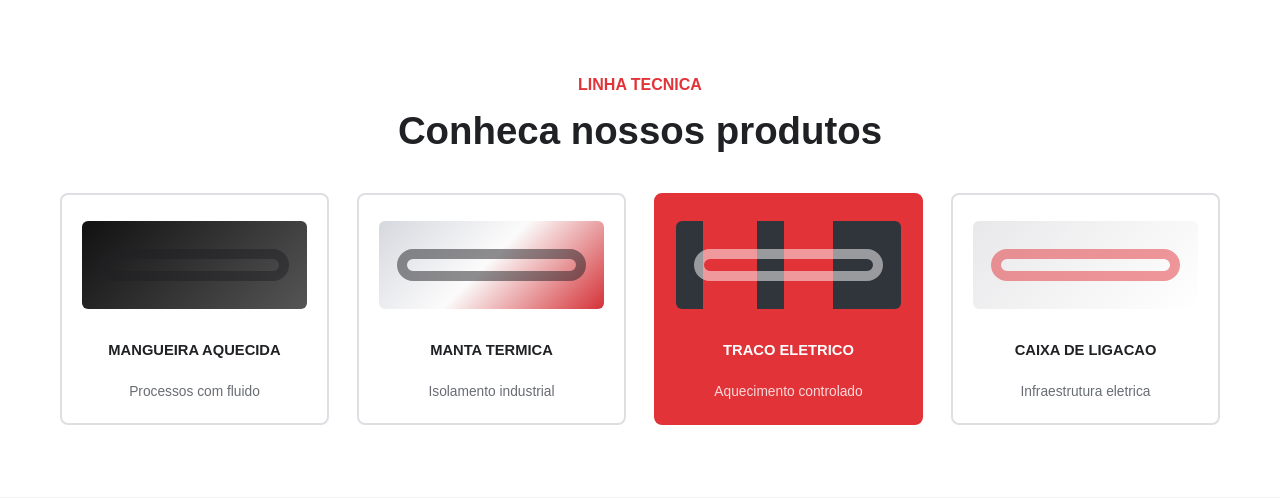
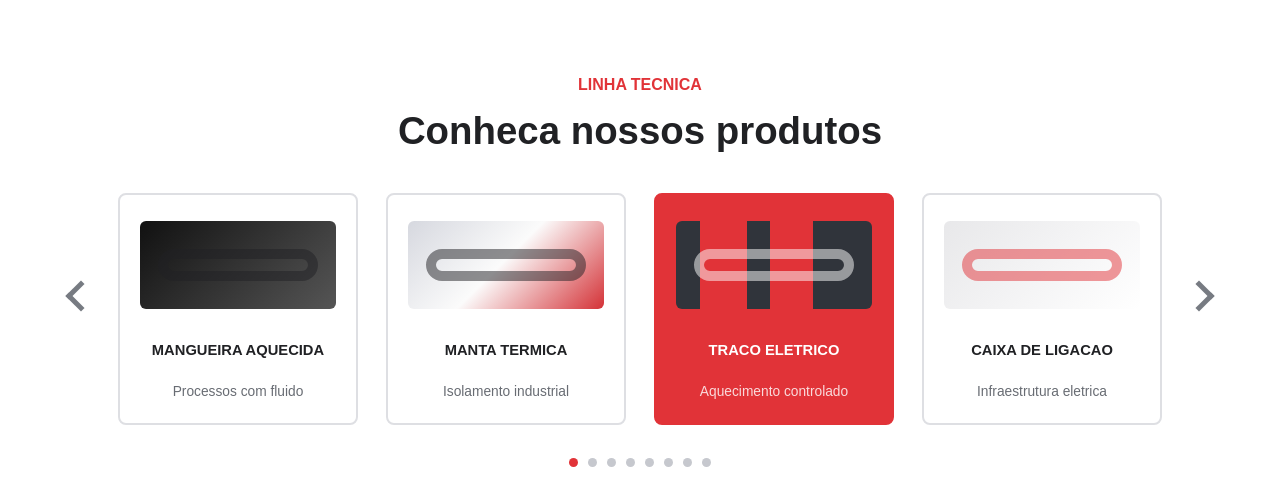
Before and after one commit to ataides01/Thermoflow, a Django app: page / in a window 1280 px wide. Shown: the part 593-1091 px from the top of the page. Run offline with Django 5.2, Linux system fonts and the light colour scheme.

Commit message:
Add autoplay product carousel

```diff
--- a/core/views.py
+++ b/core/views.py
@@ -2,10 +2,14 @@ from django.shortcuts import render
 
 
 PRODUCTS = [
-    {"name": "Mangueira aquecida", "tag": "Processos com fluido"},
-    {"name": "Manta termica", "tag": "Isolamento industrial"},
-    {"name": "Traco eletrico", "tag": "Aquecimento controlado"},
-    {"name": "Caixa de ligacao", "tag": "Infraestrutura eletrica"},
+    {"name": "Mangueira aquecida", "tag": "Processos com fluido", "visual": "hose"},
+    {"name": "Manta termica", "tag": "Isolamento industrial", "visual": "blanket"},
+    {"name": "Traco eletrico", "tag": "Aquecimento controlado", "visual": "trace"},
+    {"name": "Caixa de ligacao", "tag": "Infraestrutura eletrica", "visual": "box"},
+    {"name": "Painel de controle", "tag": "Automacao termica", "visual": "panel"},
+    {"name": "Sensor de temperatura", "tag": "Monitoramento preciso", "visual": "sensor"},
+    {"name": "Cabos aquecedores", "tag": "Alta performance", "visual": "cable"},
+    {"name": "Isolamento removivel", "tag": "Manutencao facilitada", "visual": "insulation"},
 ]
 
 SOLUTIONS = [
--- a/static/css/site.css
+++ b/static/css/site.css
@@ -151,13 +151,24 @@ p { color: var(--muted); line-height: 1.6; }
 
 .section__title { text-align: center; margin-bottom: 42px; }
 
-.product-grid {
-    display: grid;
-    grid-template-columns: repeat(4, minmax(0, 1fr));
+.product-carousel {
+    position: relative;
+    padding: 0 58px 42px;
+}
+
+.product-carousel__viewport {
+    overflow: hidden;
+}
+
+.product-carousel__track {
+    display: flex;
     gap: 28px;
+    transition: transform .55s ease;
+    will-change: transform;
 }
 
 .product-card {
+    flex: 0 0 calc((100% - 84px) / 4);
     min-height: 232px;
     border: 2px solid var(--line);
     border-radius: 8px;
@@ -197,9 +208,59 @@ p { color: var(--muted); line-height: 1.6; }
     opacity: .5;
 }
 
-.product-card__visual--2 { background: linear-gradient(135deg, #d6d8df, #fbfbfb 48%, #d43237); }
-.product-card__visual--3 { background: linear-gradient(90deg, #30343b 12%, transparent 12% 36%, #30343b 36% 48%, transparent 48% 70%, #30343b 70%); }
-.product-card__visual--4 { background: linear-gradient(135deg, #e8e8ea, #ffffff); color: var(--red); }
+.product-card__visual--blanket { background: linear-gradient(135deg, #d6d8df, #fbfbfb 48%, #d43237); }
+.product-card__visual--trace { background: linear-gradient(90deg, #30343b 12%, transparent 12% 36%, #30343b 36% 48%, transparent 48% 70%, #30343b 70%); }
+.product-card__visual--box { background: linear-gradient(135deg, #e8e8ea, #ffffff); color: var(--red); }
+.product-card__visual--panel { background: linear-gradient(135deg, #2e3238 0 40%, #f7f7f8 40% 100%); color: var(--red); }
+.product-card__visual--sensor { background: radial-gradient(circle at 68% 42%, #e13338 0 12%, transparent 13%), linear-gradient(135deg, #f4f4f5, #b8bdc5); color: #30343b; }
+.product-card__visual--cable { background: repeating-linear-gradient(90deg, #24272e 0 22px, #e13338 22px 28px, #f5f5f6 28px 52px); }
+.product-card__visual--insulation { background: linear-gradient(135deg, #f6f6f6 0 30%, #cfd3da 30% 62%, #e13338 62%); }
+
+.carousel-button {
+    position: absolute;
+    top: 82px;
+    width: 42px;
+    height: 42px;
+    border: 0;
+    border-radius: 50%;
+    background: transparent;
+    cursor: pointer;
+}
+
+.carousel-button::before {
+    content: "";
+    position: absolute;
+    inset: 10px;
+    border-top: 5px solid #777b82;
+    border-left: 5px solid #777b82;
+}
+
+.carousel-button:hover::before { border-color: var(--red); }
+.carousel-button--prev { left: 0; }
+.carousel-button--next { right: 0; }
+.carousel-button--prev::before { transform: rotate(-45deg); }
+.carousel-button--next::before { transform: rotate(135deg); }
+
+.carousel-dots {
+    position: absolute;
+    left: 50%;
+    bottom: 0;
+    transform: translateX(-50%);
+    display: flex;
+    gap: 10px;
+}
+
+.carousel-dots button {
+    width: 9px;
+    height: 9px;
+    padding: 0;
+    border: 0;
+    border-radius: 50%;
+    background: #c6c8ce;
+    cursor: pointer;
+}
+
+.carousel-dots button.is-active { background: var(--red); }
 
 .about-band {
     background: var(--soft);
@@ -423,9 +484,10 @@ p { color: var(--muted); line-height: 1.6; }
     .topbar__inner { min-height: 92px; grid-template-columns: 1fr; gap: 14px; justify-items: center; }
     .language { justify-content: center; }
     .nav { flex-wrap: wrap; padding: 14px 16px; gap: 16px 24px; }
-    .product-grid, .about-band, .split-section, .quote-section, .footer__inner, .values-section {
+    .about-band, .split-section, .quote-section, .footer__inner, .values-section {
         grid-template-columns: 1fr;
     }
+    .product-card { flex-basis: calc((100% - 28px) / 2); }
     .circle-photo { width: min(280px, 100%); justify-self: center; }
     .about-band, .split-section, .quote-section, .section, .values-section { padding-top: 48px; padding-bottom: 48px; }
     .client-strip { flex-wrap: wrap; padding: 18px; }
@@ -435,7 +497,17 @@ p { color: var(--muted); line-height: 1.6; }
 @media (max-width: 560px) {
     .socials { display: none; }
     .hero, .page-hero { min-height: 500px; text-align: left; }
-    .product-grid { gap: 18px; }
+    .product-carousel { padding: 0 0 42px; }
+    .product-carousel__track { gap: 18px; }
+    .product-card { flex-basis: 100%; }
+    .carousel-button {
+        top: auto;
+        bottom: -4px;
+        background: var(--white);
+        box-shadow: 0 8px 22px rgba(0,0,0,.12);
+    }
+    .carousel-button--prev { left: 18px; }
+    .carousel-button--next { right: 18px; }
     .section, .split-section, .quote-section, .values-section { width: min(100% - 28px, 1160px); }
     .footer__inner { width: min(100% - 28px, 1160px); }
 }
--- /dev/null
+++ b/static/js/product-carousel.js
@@ -0,0 +1,89 @@
+(() => {
+    const carousel = document.querySelector("[data-carousel]");
+    if (!carousel) return;
+
+    const track = carousel.querySelector("[data-carousel-track]");
+    const cards = Array.from(track.children);
+    const prevButton = carousel.querySelector("[data-carousel-prev]");
+    const nextButton = carousel.querySelector("[data-carousel-next]");
+    const dots = carousel.querySelector("[data-carousel-dots]");
+    const delay = Number(carousel.dataset.delay) || 3200;
+    let index = 0;
+    let visibleCards = 1;
+    let timerId;
+
+    const calculateVisibleCards = () => {
+        const viewportWidth = carousel.querySelector(".product-carousel__viewport").clientWidth;
+        const cardWidth = cards[0].getBoundingClientRect().width;
+        visibleCards = Math.max(1, Math.round(viewportWidth / cardWidth));
+    };
+
+    const maxIndex = () => Math.max(0, cards.length - visibleCards);
+
+    const buildDots = () => {
+        dots.innerHTML = "";
+        for (let dotIndex = 0; dotIndex <= maxIndex(); dotIndex += 1) {
+            const dot = document.createElement("button");
+            dot.type = "button";
+            dot.setAttribute("aria-label", `Ir para produto ${dotIndex + 1}`);
+            dot.addEventListener("click", () => {
+                goTo(dotIndex);
+                restart();
+            });
+            dots.appendChild(dot);
+        }
+    };
+
+    const update = () => {
+        calculateVisibleCards();
+        index = Math.min(index, maxIndex());
+        const card = cards[index];
+        track.style.transform = `translateX(-${card.offsetLeft}px)`;
+
+        Array.from(dots.children).forEach((dot, dotIndex) => {
+            dot.classList.toggle("is-active", dotIndex === index);
+        });
+    };
+
+    const goTo = (nextIndex) => {
+        index = nextIndex > maxIndex() ? 0 : nextIndex < 0 ? maxIndex() : nextIndex;
+        update();
+    };
+
+    const next = () => goTo(index + 1);
+    const previous = () => goTo(index - 1);
+
+    const start = () => {
+        timerId = window.setInterval(next, delay);
+    };
+
+    const stop = () => {
+        window.clearInterval(timerId);
+    };
+
+    const restart = () => {
+        stop();
+        start();
+    };
+
+    prevButton.addEventListener("click", () => {
+        previous();
+        restart();
+    });
+
+    nextButton.addEventListener("click", () => {
+        next();
+        restart();
+    });
+
+    carousel.addEventListener("mouseenter", stop);
+    carousel.addEventListener("mouseleave", start);
+    window.addEventListener("resize", () => {
+        buildDots();
+        update();
+    });
+
+    buildDots();
+    update();
+    start();
+})();
--- a/templates/base.html
+++ b/templates/base.html
@@ -7,6 +7,7 @@
     <title>{% block title %}Thermoflow{% endblock %}</title>
     <link rel="preconnect" href="https://images.unsplash.com">
     <link rel="stylesheet" href="{% static 'css/site.css' %}">
+    {% block extra_head %}{% endblock %}
 </head>
 <body>
     <header class="topbar">
@@ -55,5 +56,6 @@
             </div>
         </div>
     </footer>
+    {% block scripts %}{% endblock %}
 </body>
 </html>
--- a/templates/core/home.html
+++ b/templates/core/home.html
@@ -1,4 +1,5 @@
 {% extends "base.html" %}
+{% load static %}
 
 {% block title %}Thermoflow | Aquecimento industrial{% endblock %}
 
@@ -17,14 +18,21 @@
         <p class="eyebrow">Linha tecnica</p>
         <h2>Conheca nossos produtos</h2>
     </div>
-    <div class="product-grid">
+    <div class="product-carousel" data-carousel data-delay="3200">
+        <button class="carousel-button carousel-button--prev" type="button" data-carousel-prev aria-label="Produto anterior"></button>
+        <div class="product-carousel__viewport">
+            <div class="product-carousel__track" data-carousel-track>
                 {% for product in products %}
                 <article class="product-card {% if forloop.counter == 3 %}product-card--featured{% endif %}">
-            <div class="product-card__visual product-card__visual--{{ forloop.counter }}"></div>
+                    <div class="product-card__visual product-card__visual--{{ product.visual }}"></div>
                     <h3>{{ product.name }}</h3>
                     <p>{{ product.tag }}</p>
                 </article>
                 {% endfor %}
+            </div>
+        </div>
+        <button class="carousel-button carousel-button--next" type="button" data-carousel-next aria-label="Proximo produto"></button>
+        <div class="carousel-dots" data-carousel-dots aria-label="Navegacao de produtos"></div>
     </div>
 </section>
 
@@ -81,3 +89,7 @@
     </div>
 </section>
 {% endblock %}
+
+{% block scripts %}
+<script src="{% static 'js/product-carousel.js' %}"></script>
+{% endblock %}
```
Lines whose indentation alone changed are shown as unchanged.
